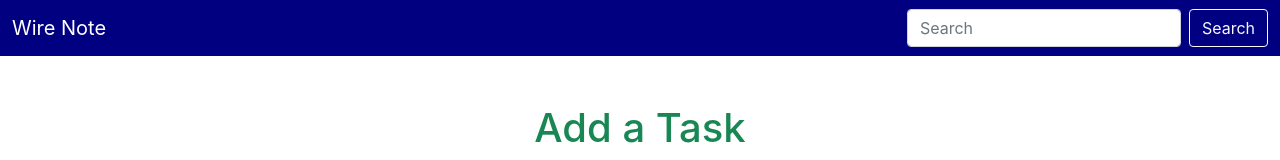
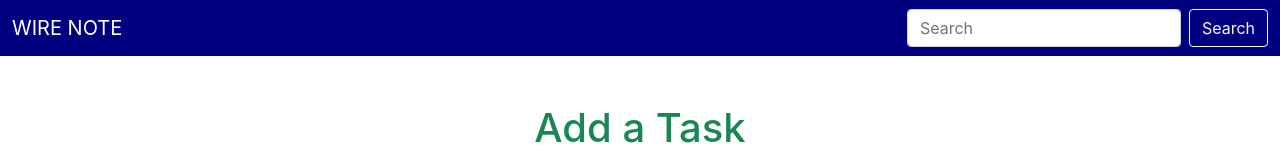
Before and after one commit to asif-ae/wire-note-001, a React (Create React App) app: page / in a window 1280 px wide. Shown: the top 160 px of the page. Built offline with nearby package versions, Linux system fonts and the light colour scheme.

Commit message:
removed unnecesery code

```diff
--- a/src/App.tsx
+++ b/src/App.tsx
@@ -10,7 +10,7 @@ function App() {
       <header id="header">
         <nav className="navbar navbar-dark bg-navy">
           <div className="container-fluid">
-            <a className="navbar-brand" href="/">Wire Note</a>
+            <a className="navbar-brand text-uppercase" href="/">Wire Note</a>
             <form className="d-flex">
               <input className="form-control me-2" type="search" placeholder="Search" aria-label="Search" />
               <button className="btn btn-outline-light" type="submit">Search</button>
--- a/src/components/Input/Input.tsx
+++ b/src/components/Input/Input.tsx
@@ -33,7 +33,6 @@ const Input = ({ myTask, setMyTask }: IProps) => {
   });
 
   const onChangeHandler = (event: IObject) => {
-    task.title && console.log(task.title, task.description);
     event.target.name === "title" && setTask({
       ...task,
       title: event.target.value,
@@ -51,7 +50,6 @@ const Input = ({ myTask, setMyTask }: IProps) => {
       id: randomString,
     })
 
-    await console.log(task, randomString);
     setMyTask([
       ...myTask,
       task,
--- a/src/components/Tasks/Tasks.tsx
+++ b/src/components/Tasks/Tasks.tsx
@@ -10,7 +10,6 @@ interface ITask {
 
 const Tasks = () => {
   const [myTask, setMyTask] = useState<ITask[]>([]);
-  console.log(myTask);
 
   const removeATask = (id: string) => {
     const newTaskList = myTask.filter( (taskID) => taskID.id !== id );
```
